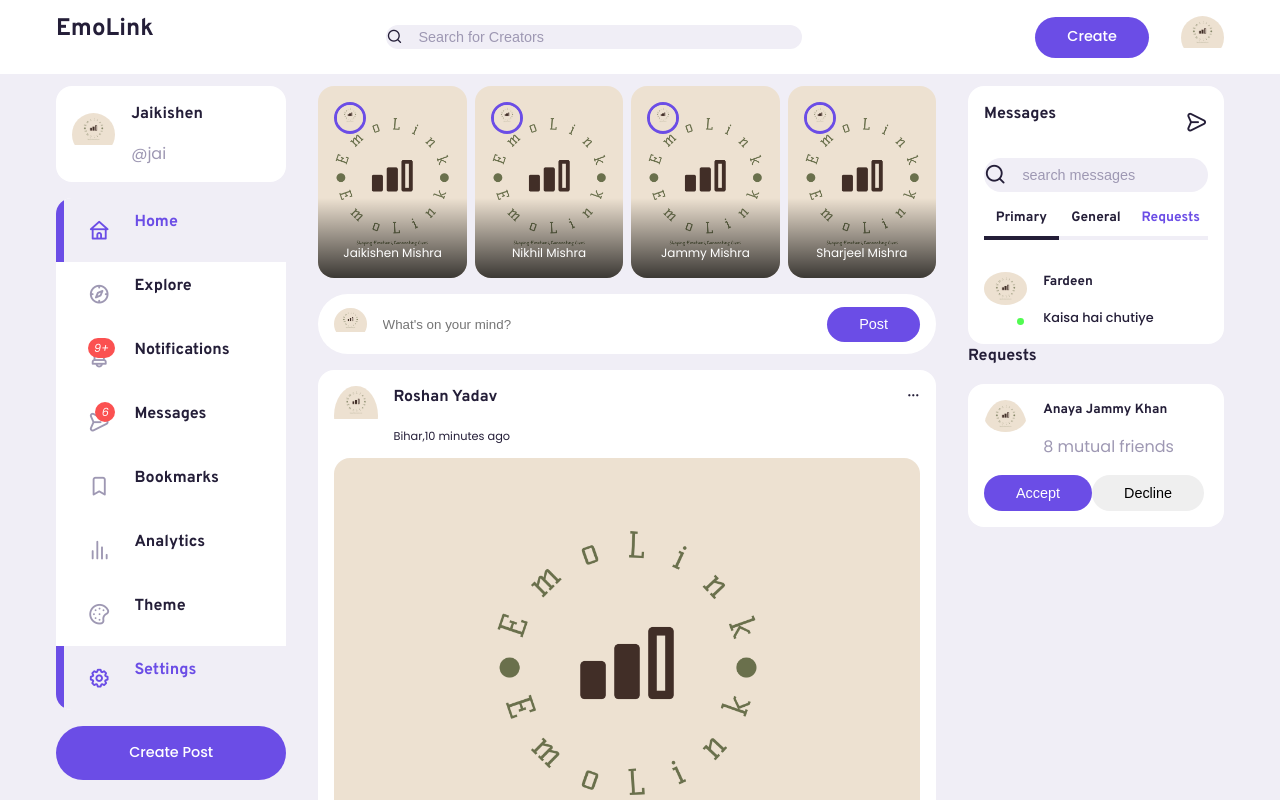
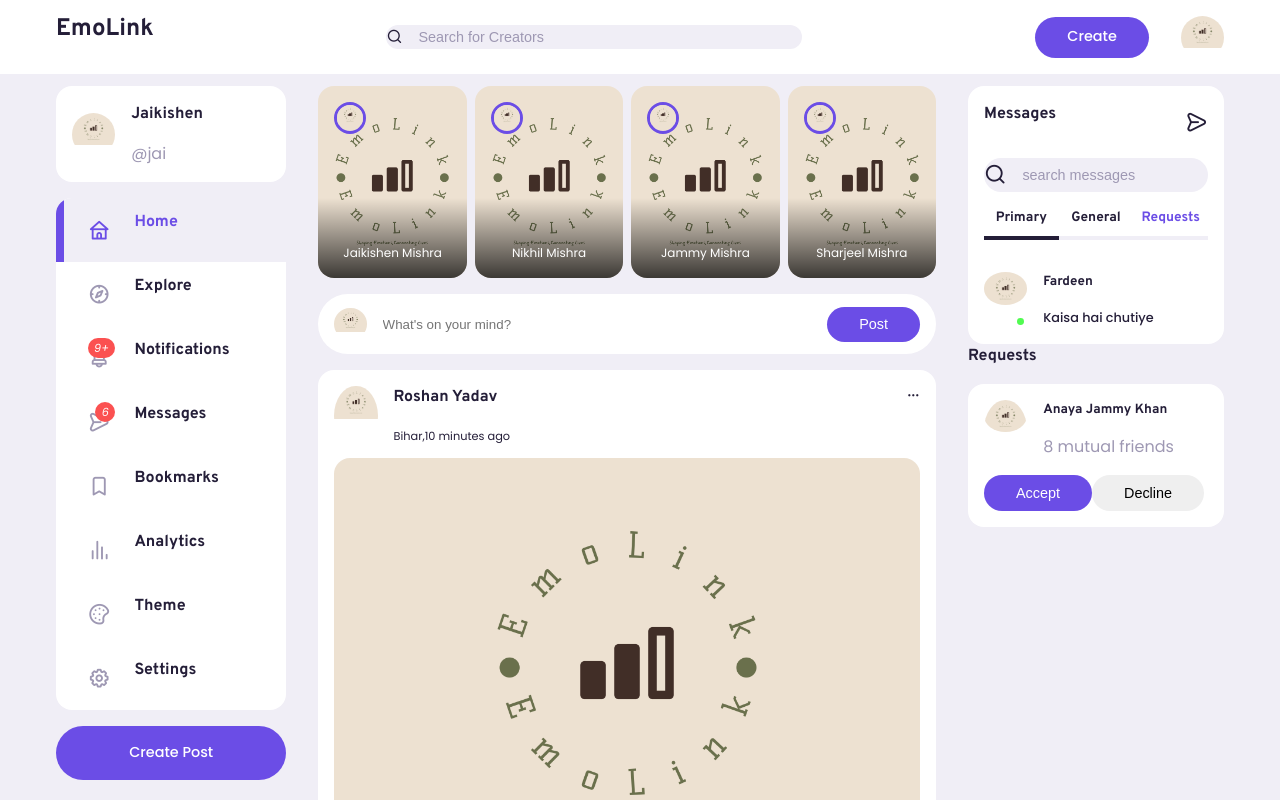
Before and after one commit to ntpmcoat/Emolink, a React (Create React App) app in the folder Frontend/my-app/: page /home in a window 1280 px wide. Shown: the top 800 px of the page. Built offline with nearby package versions, Linux system fonts and the light colour scheme.

Commit message:
Minor Changes

```diff
--- a/Frontend/my-app/src/components/Home/Main/Main.js
+++ b/Frontend/my-app/src/components/Home/Main/Main.js
@@ -74,7 +74,7 @@ const Main = () =>{
                     <a className="menu-item" id="theme">
                         <span><i className="uil uil-palette"></i></span><h3>Theme</h3>
                     </a>
-                    <a className="menu-item active">
+                    <a href="/settings"className="menu-item">
                         <span><i className="uil uil-cog"></i></span><h3>Settings</h3>
                     </a>
                 </div>
```
